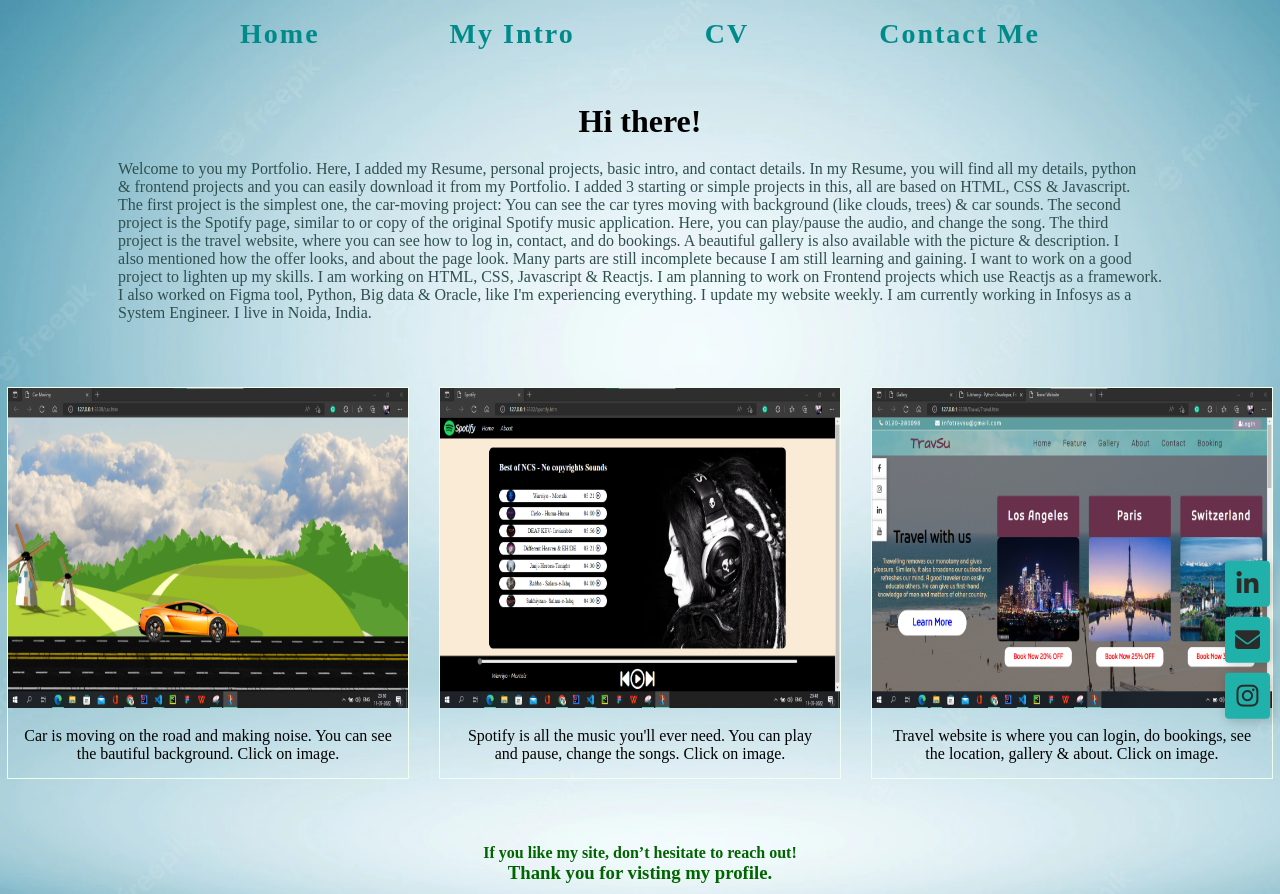
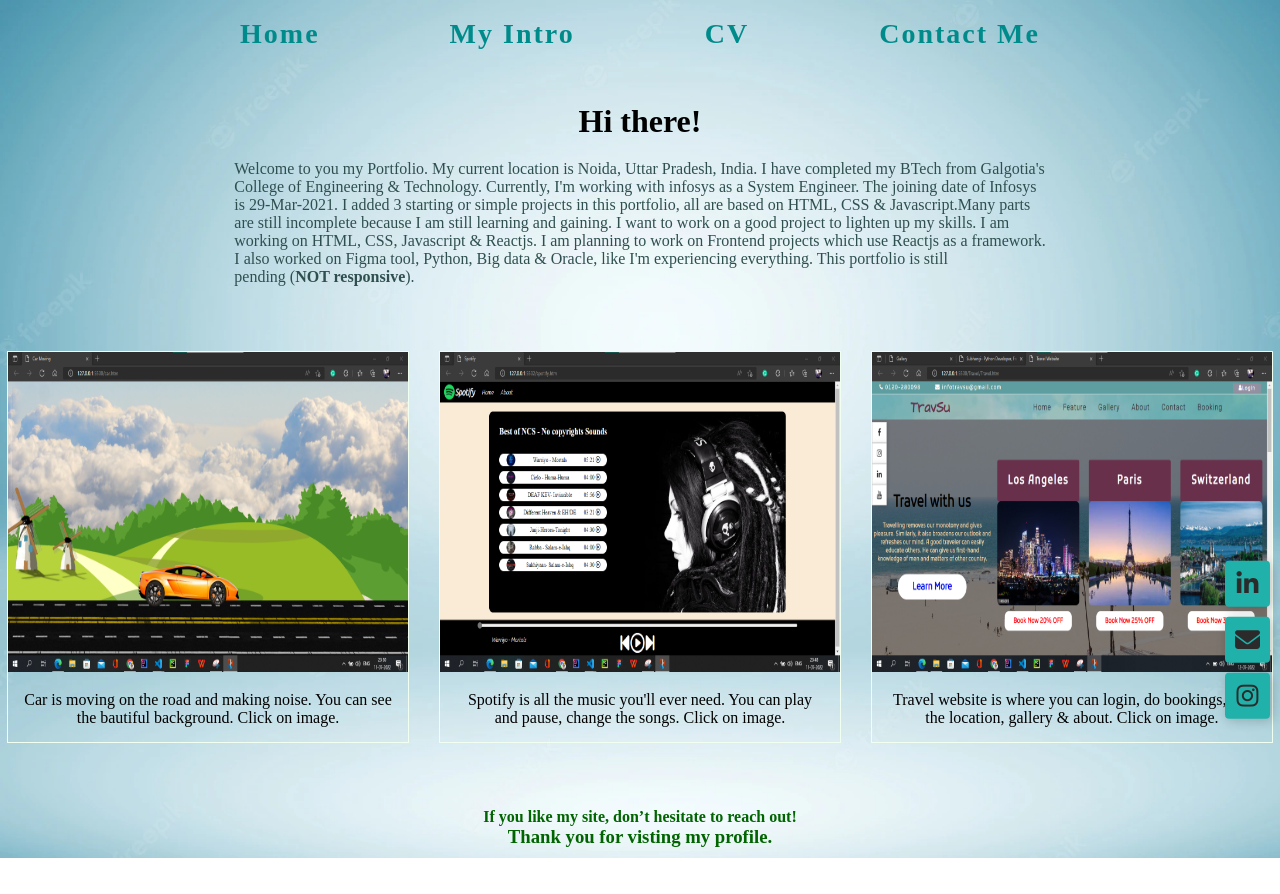
Before and after one commit to Subhangi26/Subhangi26.github.io, a plain HTML site: page intro.html in a window 1280 px wide. After the commit the page ends 858 px from the top, so only its background shows below. Drawn offline with Linux system fonts and the light colour scheme; a web font is replaced by a local one.

Commit message:
some update

```diff
--- a/intro.html
+++ b/intro.html
@@ -23,17 +23,11 @@
         <div class="data">
             <div class="info">
                 <h1>Hi there!</h1>
-                <p>Welcome to you my Portfolio. Here, I added my Resume, personal projects, basic intro, and contact details.
-                    In my Resume, you will find all my details, python<br> & frontend projects and you can easily download it from my Portfolio.
-                    I added 3 starting or simple projects in this, all are based on HTML, CSS & Javascript.<br> The first project is the simplest
-                    one, the car-moving project: You can see the car tyres moving with background (like clouds, trees) & car  sounds. The second <br>
-                    project is the Spotify page, similar to or copy of the original Spotify music application. Here, you can play/pause the audio,
-                    and change the  song. The third<br> project is the travel website, where you can see how to log in, contact, and do bookings. A beautiful
-                    gallery is also available with the picture & description. I<br> also mentioned how the offer looks, and about the page look.
-                    Many parts are still incomplete because I am still learning and gaining. I want to work on a good<br> project to lighten up my
-                    skills. I am working on HTML, CSS, Javascript & Reactjs. I am planning to work on Frontend projects which use Reactjs as a framework.
-                    <br> I also worked on Figma tool, Python, Big data & Oracle, like I'm experiencing everything. I update my website weekly.
-                    I am currently working in Infosys as a <br> System Engineer. I live in Noida, India.
+                <p>Welcome to you my Portfolio. My current location is Noida, Uttar Pradesh, India. I have completed my BTech from Galgotia's <br>College of Engineering & Technology.
+                    Currently, I'm working with infosys as a System Engineer. The joining date of Infosys<br> is 29-Mar-2021.
+                    I added 3 starting or simple projects in this portfolio, all are based on HTML, CSS & Javascript.Many parts<br> are still incomplete because I am still learning and gaining. I want to work on a good project to lighten up my
+                    skills. I am<br> working on HTML, CSS, Javascript & Reactjs. I am planning to work on Frontend projects which use Reactjs as a framework.<br> I also worked on Figma tool, Python, Big data & Oracle, like I'm experiencing everything. This portfolio is still<br> pending (<strong >NOT responsive</strong>).
+
                 </p>
             </div>
         </div>
```
